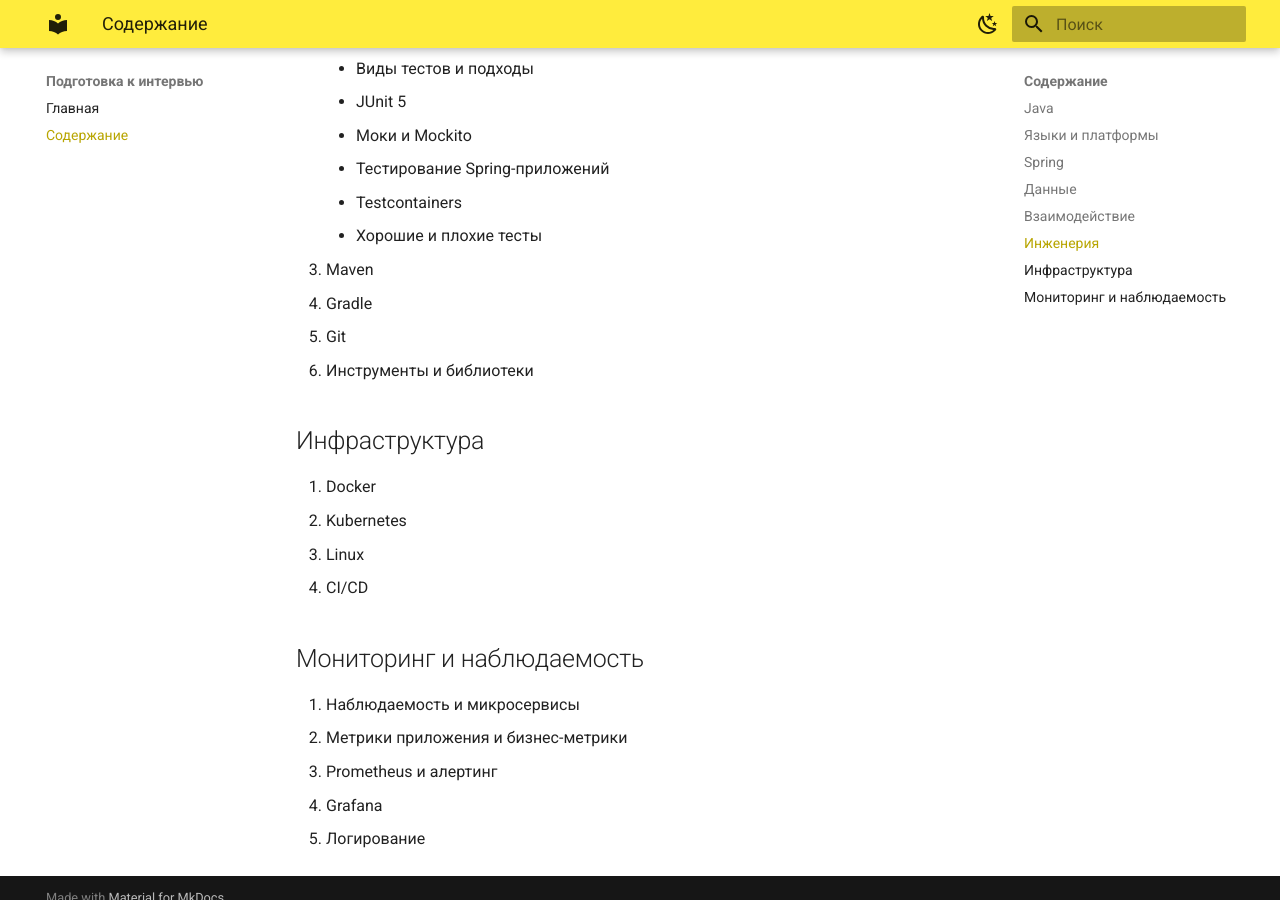
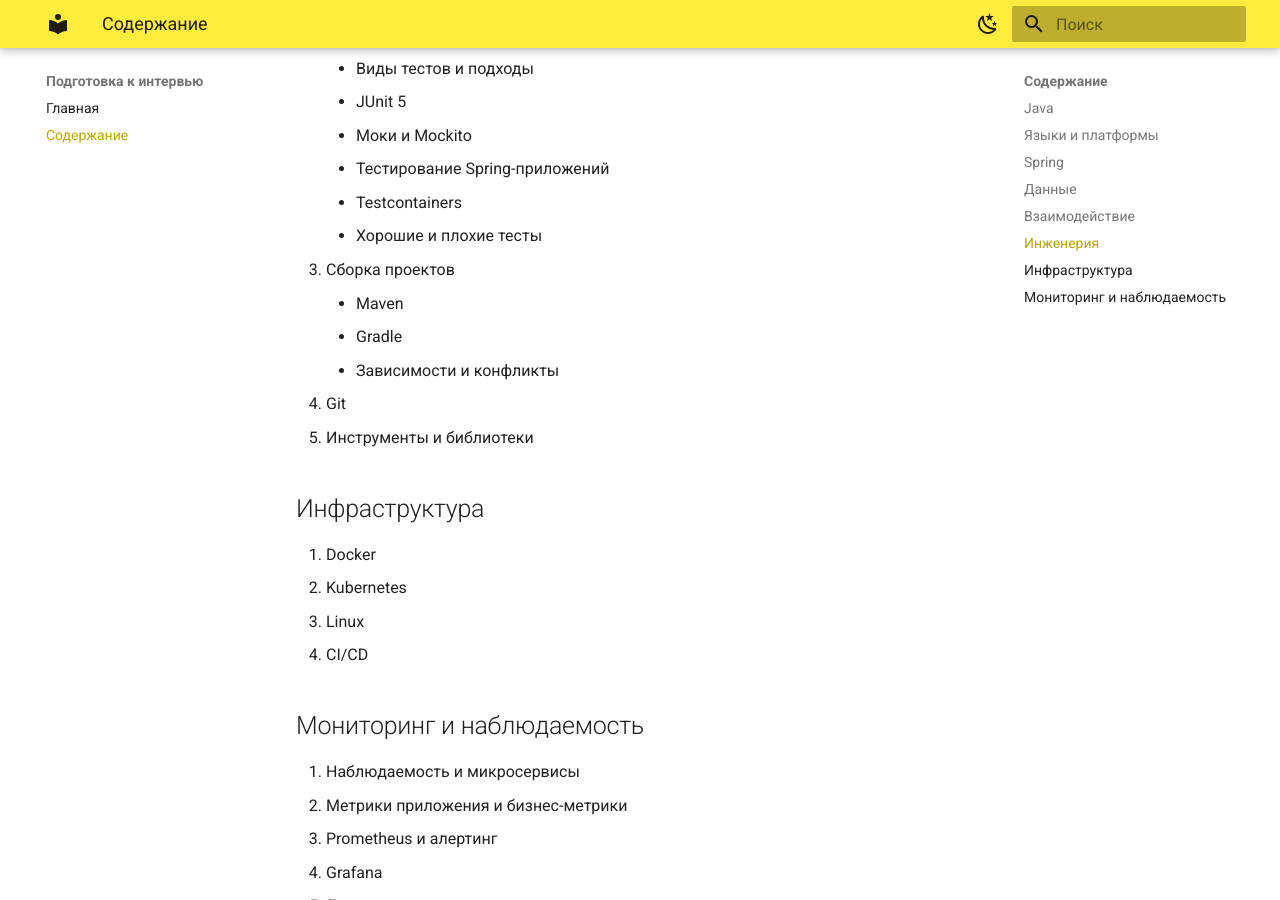
Before and after one commit to artem961/java-backend-notes, an MkDocs documentation site: the page built from docs/contents.md, in a window 1280 px wide and 900 px high, scrolled down 6541 px. Built offline with MkDocs 1.6.1 and Material for MkDocs 9.7.7, drawn with Linux system fonts in a browser that asks for light colours.

Commit message:
Объединить Maven и Gradle в раздел Сборка проектов
Три темы обзорного уровня. Разделов стало 45, нумерация сдвинута.

```diff
--- a/docs/contents.md
+++ b/docs/contents.md
@@ -200,22 +200,24 @@
     - Тестирование Spring-приложений
     - Testcontainers
     - Хорошие и плохие тесты
-34. Maven
-35. Gradle
-36. Git
-37. Инструменты и библиотеки
+34. Сборка проектов
+    - Maven
+    - Gradle
+    - Зависимости и конфликты
+35. Git
+36. Инструменты и библиотеки
 
 ## Инфраструктура
 
-38. Docker
-39. Kubernetes
-40. Linux
-41. CI/CD
+37. Docker
+38. Kubernetes
+39. Linux
+40. CI/CD
 
 ## Мониторинг и наблюдаемость
 
-42. Наблюдаемость и микросервисы
-43. Метрики приложения и бизнес-метрики
-44. Prometheus и алертинг
-45. Grafana
-46. Логирование
+41. Наблюдаемость и микросервисы
+42. Метрики приложения и бизнес-метрики
+43. Prometheus и алертинг
+44. Grafana
+45. Логирование
```
